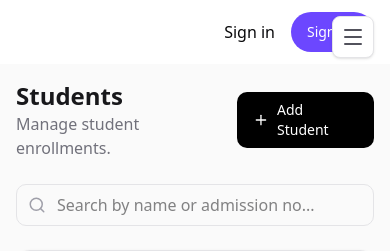
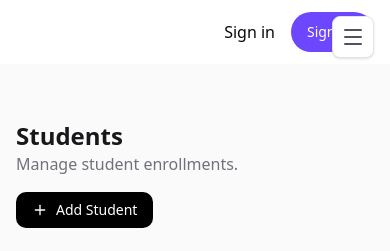
Before and after one commit to AayanNaushadAli/Al-Hera, a Next.js app in the folder apps/web/: page /admin/students in a window 390 px wide. Shown: the top 251 px of the page. Built offline with nearby package versions, Linux system fonts and the light colour scheme; no server answers; the database is empty.

Commit message:
fix: improve mobile layout for hamburger menu overlap

```diff
--- a/apps/web/app/(dashboard)/admin/layout.tsx
+++ b/apps/web/app/(dashboard)/admin/layout.tsx
@@ -12,7 +12,7 @@ export default function AdminLayout({
 
       {/* --- MAIN CONTENT AREA --- */}
       {/* --- MAIN CONTENT AREA --- */}
-      <main className="flex-1 ml-0 md:ml-64 p-4 md:p-8 overflow-y-auto h-full">
+      <main className="flex-1 ml-0 md:ml-64 p-4 md:p-8 pt-14 md:pt-8 overflow-y-auto h-full">
         <div className="max-w-6xl mx-auto">
           {children}
         </div>
--- a/apps/web/app/(dashboard)/admin/students/page.tsx
+++ b/apps/web/app/(dashboard)/admin/students/page.tsx
@@ -15,14 +15,14 @@ export default async function StudentsPage() {
   return (
     <div className="space-y-6">
       {/* HEADER */}
-      <div className="flex items-center justify-between">
+      <div className="flex flex-col sm:flex-row sm:items-center justify-between gap-4">
         <div>
           <h1 className="text-2xl font-bold text-zinc-900">Students</h1>
           <p className="text-zinc-500">Manage student enrollments.</p>
         </div>
         <Link
           href="/admin/students/new"
-          className="bg-black text-white px-4 py-2 rounded-lg text-sm font-medium flex items-center gap-2 hover:bg-zinc-800 transition"
+          className="bg-black text-white px-4 py-2 rounded-lg text-sm font-medium flex items-center gap-2 hover:bg-zinc-800 transition w-fit"
         >
           <Plus size={16} />
           Add Student
```
